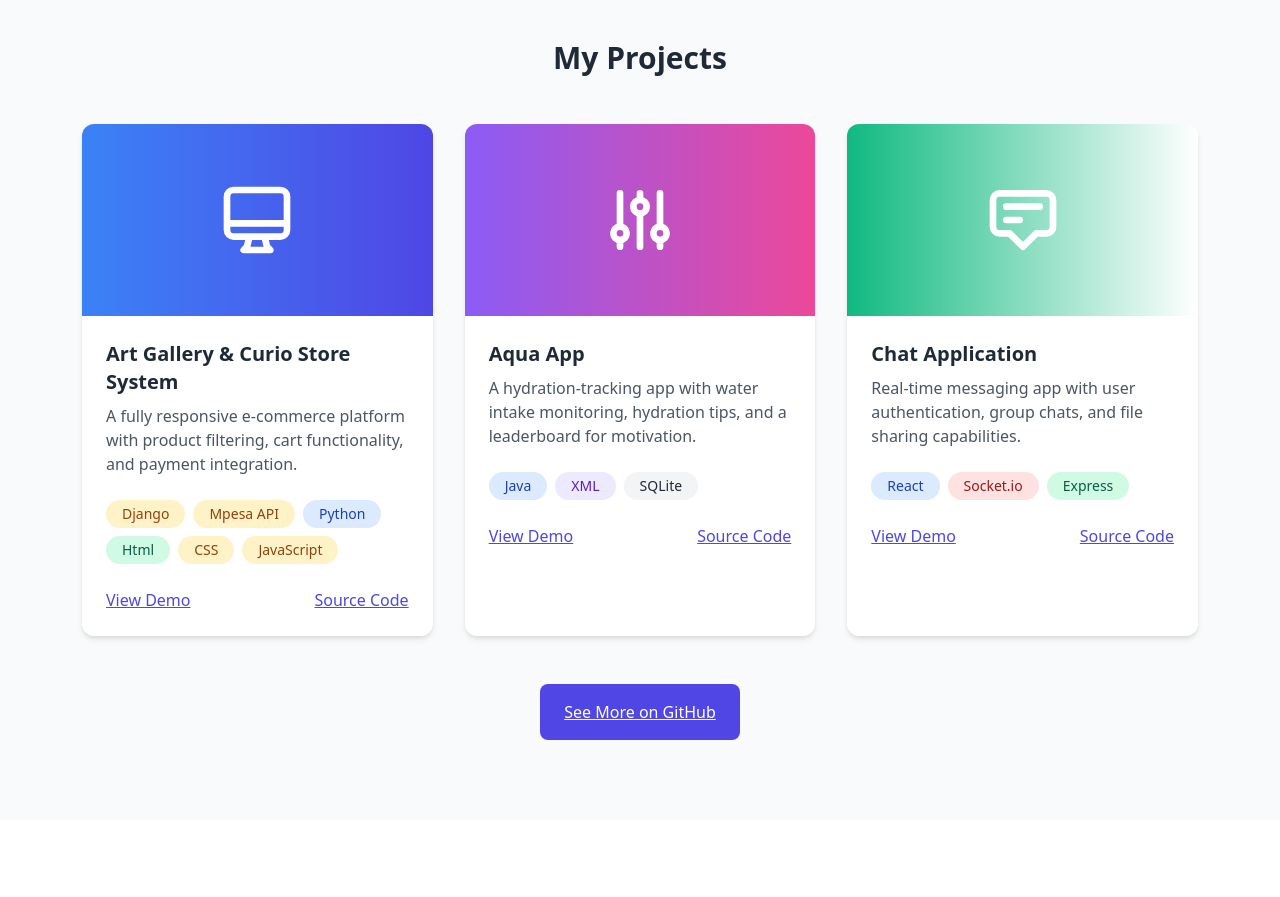
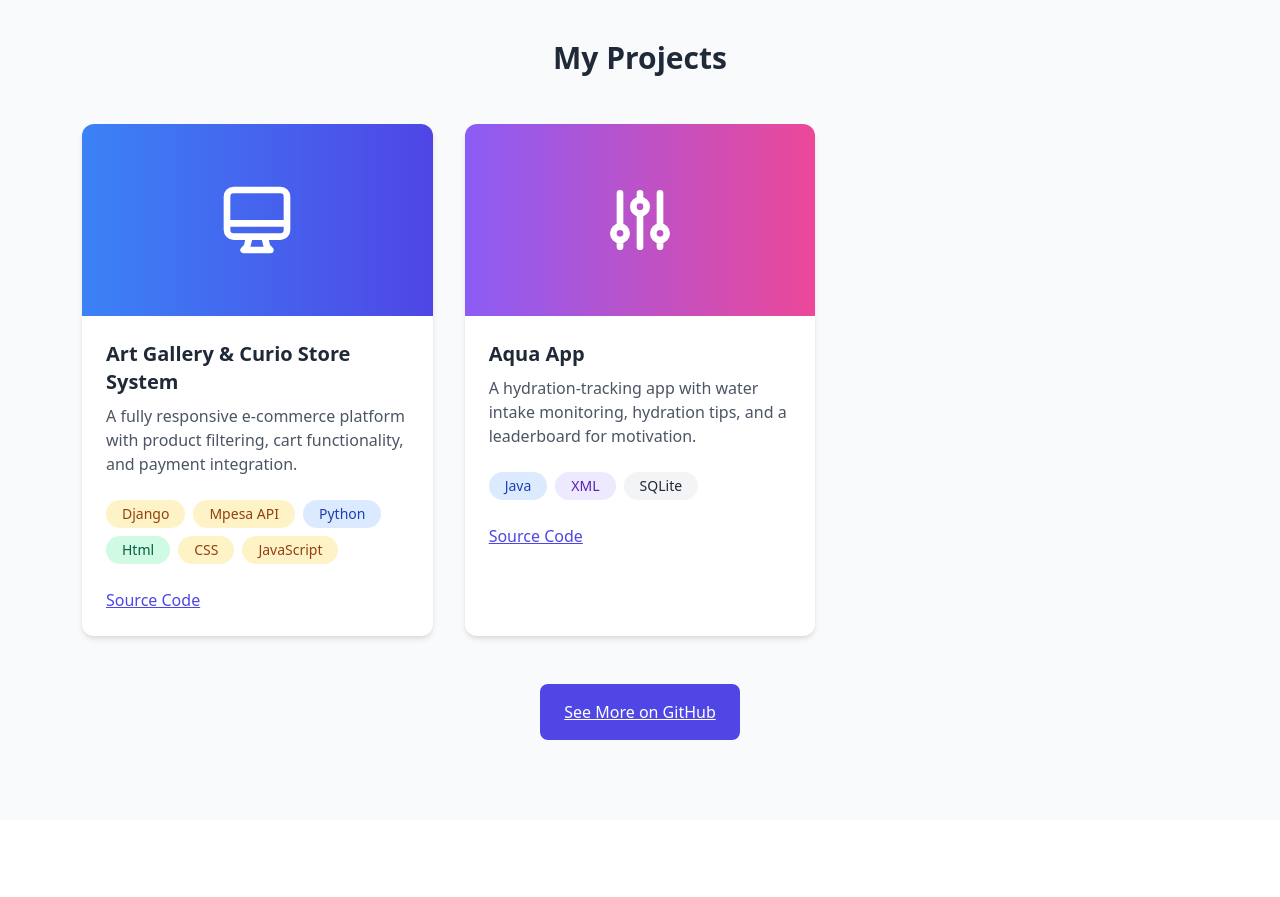
Before and after one commit to Laurah-O/okode-laura, a plain HTML site: page index.html in a window 1280 px wide. Shown: the part 1400-2297 px from the top of the page. Drawn offline with nearby package versions, Linux system fonts and the light colour scheme; a script that the page names is missing.

Commit message:
Update index.html

```diff
--- a/index.html
+++ b/index.html
@@ -185,7 +185,7 @@
                         <span class="px-3 py-1 bg-yellow-100 text-yellow-800 rounded-full text-sm">JavaScript</span>
                     </div>
                     <div class="flex justify-between">
-                        <a href="https://laurah-o.github.io/art-curio/" class="text-indigo-600 hover:text-indigo-800 font-medium">View Demo</a>
+<!--                         <a href="https://laurah-o.github.io/art-curio/" class="text-indigo-600 hover:text-indigo-800 font-medium">View Demo</a> -->
                         <a href="https://github.com/Laurah-O/art-curio" class="text-indigo-600 hover:text-indigo-800 font-medium">Source Code</a>
                     </div>
                 </div>
@@ -207,14 +207,14 @@
                         <span class="px-3 py-1 bg-gray-100 text-gray-800 rounded-full text-sm">SQLite</span>
                     </div>
                     <div class="flex justify-between">
-                        <a href="#" class="text-indigo-600 hover:text-indigo-800 font-medium">View Demo</a>
+<!--                         <a href="#" class="text-indigo-600 hover:text-indigo-800 font-medium">View Demo</a> -->
                         <a href="https://github.com/Laurah-O/aqua-app" class="text-indigo-600 hover:text-indigo-800 font-medium">Source Code</a>
                     </div>
                 </div>
             </div>
 
             <!-- Project 3 -->
-            <div class="bg-white rounded-xl overflow-hidden shadow-md project-card transition duration-300">
+<!--             <div class="bg-white rounded-xl overflow-hidden shadow-md project-card transition duration-300">
                 <div class="h-48 bg-gradient-to-r from-green-500 to-teal-500 flex items-center justify-center">
                     <svg xmlns="http://www.w3.org/2000/svg" class="h-20 w-20 text-white" fill="none" viewBox="0 0 24 24" stroke="currentColor">
                         <path stroke-linecap="round" stroke-linejoin="round" stroke-width="2" d="M7 8h10M7 12h4m1 8l-4-4H5a2 2 0 01-2-2V6a2 2 0 012-2h14a2 2 0 012 2v8a2 2 0 01-2 2h-3l-4 4z" />
@@ -233,7 +233,7 @@
                         <a href="#" class="text-indigo-600 hover:text-indigo-800 font-medium">Source Code</a>
                     </div>
                 </div>
-            </div>
+            </div> -->
         </div>
         <div class="text-center mt-12">
             <a href="https://github.com/Laurah-O" target="_blank" class="inline-block bg-indigo-600 text-white px-6 py-3 rounded-lg hover:bg-indigo-700 transition">
```
